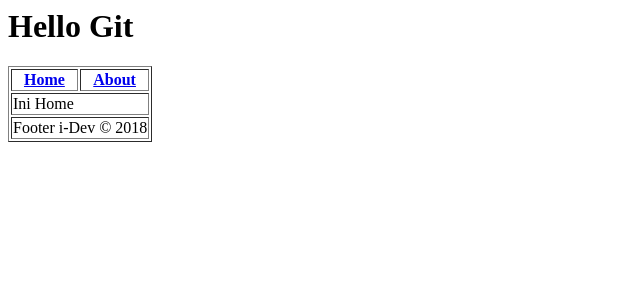
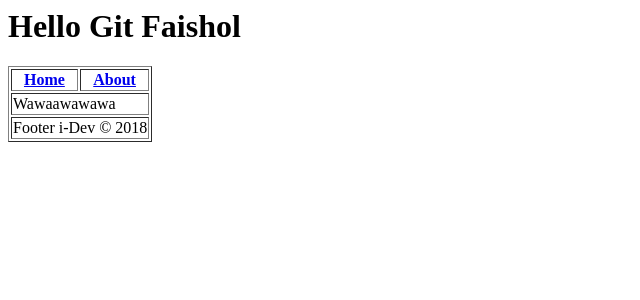
Before and after one commit to cuuprum/git_intro, a PHP site: page / in a window 1280 px wide. Shown: the top 300 px of the page, without its empty margins (0-640 px from the left). Run offline with PHP 8.4, Linux system fonts and the light colour scheme.

Commit message:
Ubah nama gue

```diff
--- a/index.php
+++ b/index.php
@@ -3,14 +3,14 @@
         <title>i-Dev Git | Home</title>
     </head>
     <body>
-        <h1>Hello Git</h1>
+        <h1>Hello Git Faishol</h1>
         <table border="1">
             <tr>
                 <th><a href="home.php">Home</a></th> <!-- isi base_url nama controller/nama_function -->
                 <th><a href="about.php">About</a></th>
             </tr>
             <tr>
-                <td colspan="2">Ini Home</td>
+                <td colspan="2">Wawaawawawa</td>
             </tr>
             <tr>
                 <td colspan="2">Footer i-Dev &copy; 2018</td>
```
Also changed, not shown: README.md.
